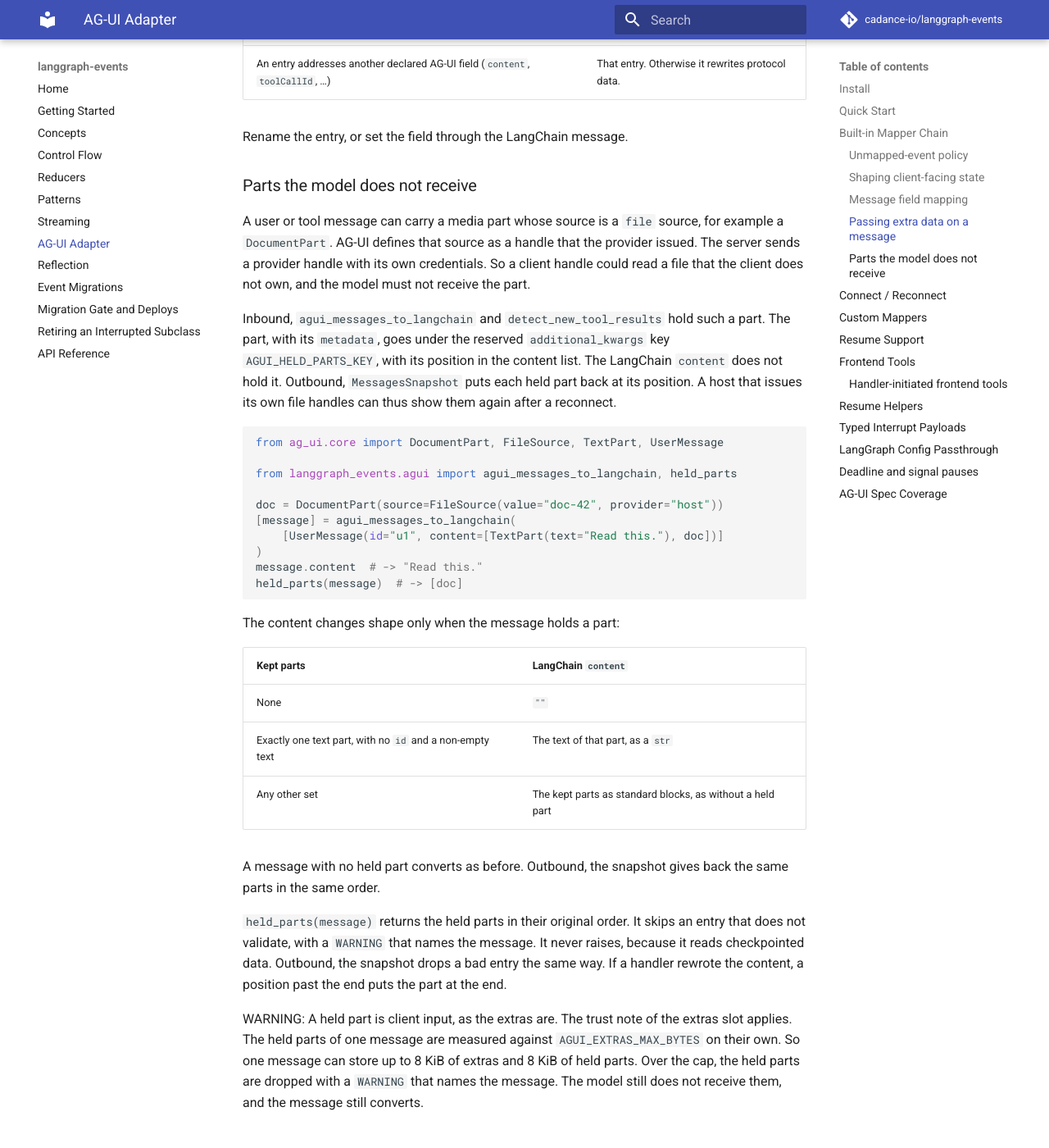
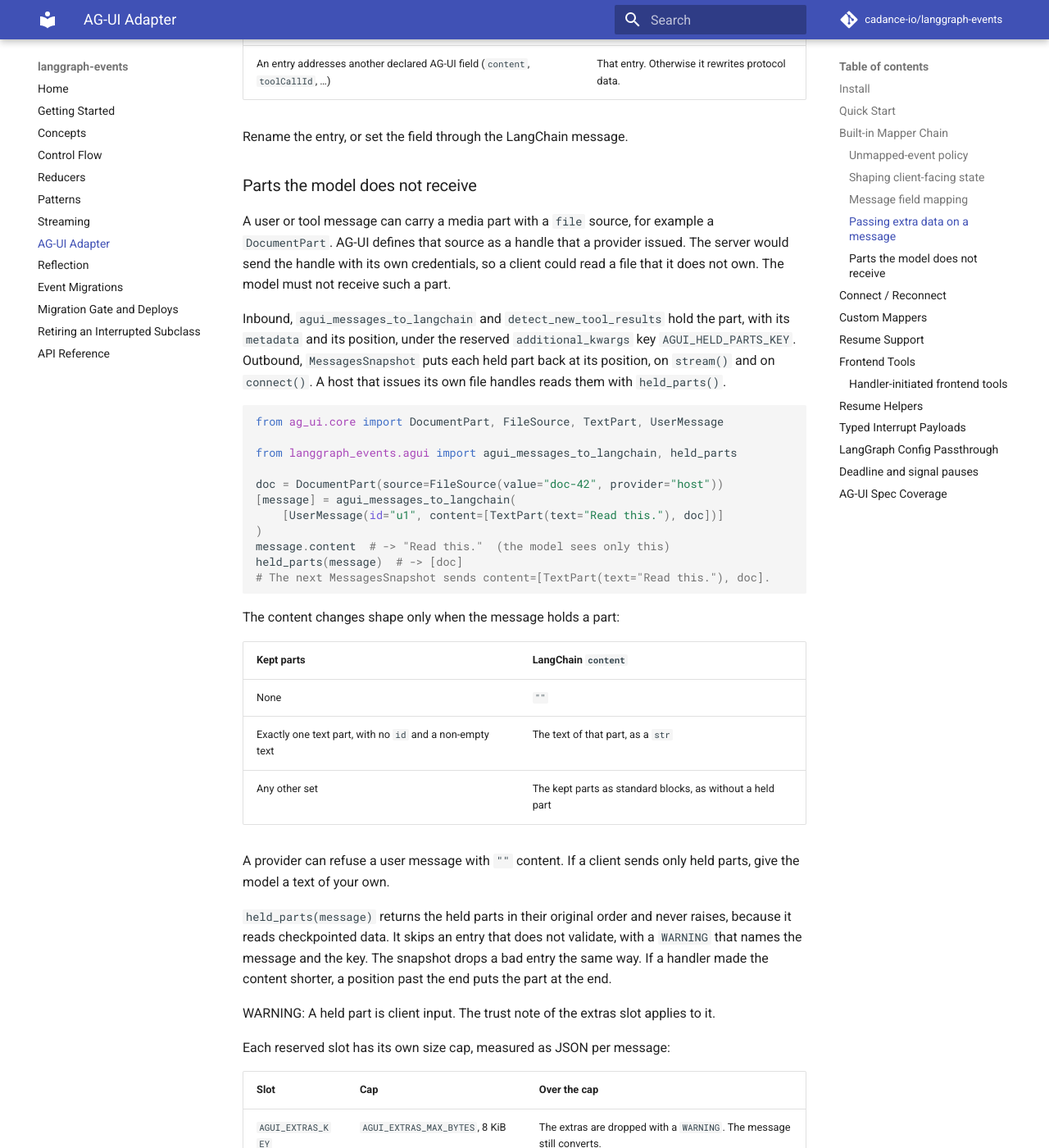
Before and after one commit to cadance-io/langgraph-events, an MkDocs documentation site: the page built from docs/agui.md, in a window 1280 px wide and 1400 px high, scrolled down 5813 px. Shown: the whole window at 82% size. Built offline with MkDocs 1.6.1 and Material for MkDocs 9.7.7, drawn with Linux system fonts in a browser that asks for light colours; comment, search, counter and statistics services are not loaded; some of the changed text lies outside the part shown.

Commit message:
fix(agui): restore held parts byte for byte, and tighten the held-parts code
The review of #228 found two gaps.

- The held part was dumped with exclude_none=True. An extra field with
  a null value, on the part or on its source, did not come back on the
  snapshot. The dump now keeps it.
- An errored tool message with a held part sent the status literal as
  its error, not the text of the message. The reason now comes from the
  LangChain content before the held parts go back in.

Simplifications:

- The reader validates each entry with one model, _HeldEntry, and logs
  one WARNING that names the key and the expected shape.
- The inbound side partitions the parts once. The hold_inbound_parts
  wrapper is gone: the converter calls capped_slot directly.
- The cap WARNING names the additional_kwargs key and the
  AGUI_EXTRAS_MAX_BYTES cap.
- The tool-result path labels a message with no id by its tool call id.
- Docstrings and test docstrings that restated the code are cut.

Docs: docs/api.md lists AGUI_HELD_PARTS_KEY and held_parts. The agui.md
section shows the snapshot result, and a table states both 8 KiB caps.

Co-Authored-By: Claude Opus 5.5 <noreply@anthropic.com>
Claude-Session: https://claude.ai/code/session_01HFwCtn5ctQKMB57pWvLVF1

````diff
--- a/docs/agui.md
+++ b/docs/agui.md
@@ -165,9 +165,9 @@ Rename the entry, or set the field through the LangChain message.
 
 ### Parts the model does not receive
 
-A user or tool message can carry a media part whose source is a `file` source, for example a `DocumentPart`. AG-UI defines that source as a handle that the provider issued. The server sends a provider handle with its own credentials. So a client handle could read a file that the client does not own, and the model must not receive the part.
+A user or tool message can carry a media part with a `file` source, for example a `DocumentPart`. AG-UI defines that source as a handle that a provider issued. The server would send the handle with its own credentials, so a client could read a file that it does not own. The model must not receive such a part.
 
-Inbound, `agui_messages_to_langchain` and `detect_new_tool_results` hold such a part. The part, with its `metadata`, goes under the reserved `additional_kwargs` key `AGUI_HELD_PARTS_KEY`, with its position in the content list. The LangChain `content` does not hold it. Outbound, `MessagesSnapshot` puts each held part back at its position. A host that issues its own file handles can thus show them again after a reconnect.
+Inbound, `agui_messages_to_langchain` and `detect_new_tool_results` hold the part, with its `metadata` and its position, under the reserved `additional_kwargs` key `AGUI_HELD_PARTS_KEY`. Outbound, `MessagesSnapshot` puts each held part back at its position, on `stream()` and on `connect()`. A host that issues its own file handles reads them with `held_parts()`.
 
 ```python
 from ag_ui.core import DocumentPart, FileSource, TextPart, UserMessage
@@ -178,8 +178,9 @@ doc = DocumentPart(source=FileSource(value="doc-42", provider="host"))
 [message] = agui_messages_to_langchain(
     [UserMessage(id="u1", content=[TextPart(text="Read this."), doc])]
 )
-message.content  # -> "Read this."
+message.content  # -> "Read this."  (the model sees only this)
 held_parts(message)  # -> [doc]
+# The next MessagesSnapshot sends content=[TextPart(text="Read this."), doc].
 ```
 
 The content changes shape only when the message holds a part:
@@ -190,11 +191,20 @@ The content changes shape only when the message holds a part:
 | Exactly one text part, with no `id` and a non-empty text | The text of that part, as a `str` |
 | Any other set | The kept parts as standard blocks, as without a held part |
 
-A message with no held part converts as before. Outbound, the snapshot gives back the same parts in the same order.
+A provider can refuse a user message with `""` content. If a client sends only held parts, give the model a text of your own.
 
-`held_parts(message)` returns the held parts in their original order. It skips an entry that does not validate, with a `WARNING` that names the message. It never raises, because it reads checkpointed data. Outbound, the snapshot drops a bad entry the same way. If a handler rewrote the content, a position past the end puts the part at the end.
+`held_parts(message)` returns the held parts in their original order and never raises, because it reads checkpointed data. It skips an entry that does not validate, with a `WARNING` that names the message and the key. The snapshot drops a bad entry the same way. If a handler made the content shorter, a position past the end puts the part at the end.
 
-WARNING: A held part is client input, as the extras are. The trust note of the extras slot applies. The held parts of one message are measured against `AGUI_EXTRAS_MAX_BYTES` on their own. So one message can store up to 8 KiB of extras and 8 KiB of held parts. Over the cap, the held parts are dropped with a `WARNING` that names the message. The model still does not receive them, and the message still converts.
+WARNING: A held part is client input. The trust note of the extras slot applies to it.
+
+Each reserved slot has its own size cap, measured as JSON per message:
+
+| Slot | Cap | Over the cap |
+|---|---|---|
+| `AGUI_EXTRAS_KEY` | `AGUI_EXTRAS_MAX_BYTES`, 8 KiB | The extras are dropped with a `WARNING`. The message still converts. |
+| `AGUI_HELD_PARTS_KEY` | `AGUI_EXTRAS_MAX_BYTES`, 8 KiB, counted apart from the extras | The held parts are dropped with a `WARNING`. The model still does not receive them, and the message still converts. |
+
+So one message can store up to 16 KiB in the two slots.
 
 ## Connect / Reconnect
 
@@ -356,7 +366,7 @@ def place(event: OrderConfirmed) -> OrderPlaced:
 `detect_new_tool_results` covers the frontend-tool-result path of resume. A result the client marks with `error` becomes a LangChain `ToolMessage` with `status="error"`. In the other path, the frontend sends `Command(resume=…)` plus new chat messages. Three helpers cover that path:
 
 - **`extract_resume_input(input_data)`**: decode `RunAgentInput.forwarded_props["command"]["resume"]`. Every falsy value (`0`, `""`, `[]`, `{}`, `False`) means "no resume". For a "deny" signal, send `{"approved": false}`, not bare `false`.
-- **`agui_messages_to_langchain(messages, *, drop_invalid_tool_calls=False)`**: convert AG-UI messages (`UserMessage`, `AssistantMessage`, `SystemMessage`, `ToolMessage`, multimodal content included, see [Message field mapping](#message-field-mapping)) to LangChain `BaseMessage`. `ReasoningMessage` and `DeveloperMessage` are skipped at `DEBUG`. `ActivityMessage` and an unknown role raise `ValueError`. With `drop_invalid_tool_calls=True`, a tool call with unparseable JSON args is dropped with a `WARNING`. A `ToolMessage.error` becomes `status="error"`, and extra fields land under `additional_kwargs[AGUI_EXTRAS_KEY]`. Use it directly for custom merging, for example in `seed_factory`.
+- **`agui_messages_to_langchain(messages, *, drop_invalid_tool_calls=False)`**: convert AG-UI messages (`UserMessage`, `AssistantMessage`, `SystemMessage`, `ToolMessage`, multimodal content included, see [Message field mapping](#message-field-mapping)) to LangChain `BaseMessage`. `ReasoningMessage` and `DeveloperMessage` are skipped at `DEBUG`. `ActivityMessage` and an unknown role raise `ValueError`. With `drop_invalid_tool_calls=True`, a tool call with unparseable JSON args is dropped with a `WARNING`. A `ToolMessage.error` becomes `status="error"`, and extra fields land under `additional_kwargs[AGUI_EXTRAS_KEY]`. A content part with a `file` source lands under `additional_kwargs[AGUI_HELD_PARTS_KEY]`. Use it directly for custom merging, for example in `seed_factory`.
 - **`detect_new_frontend_messages(input_data, checkpoint_state, *, reducer_name="messages", drop_invalid_tool_calls=True)`**: read the stored messages from `checkpoint_state["reducers"][reducer_name]`, then convert only the inbound messages whose id is not stored. Returns a tuple of the new messages only. A stored message wins over an inbound message with the same id, because AG-UI defines `MessagesSnapshot` as the messages that the server owns. If two inbound messages have the same id, the result holds the last copy, at the position of the first copy.
 
 ```python
--- a/docs/api.md
+++ b/docs/api.md
@@ -148,6 +148,8 @@ Requires `[agui]`. See [AG-UI Adapter](agui.md).
 |---|---|---|
 | `AGUIAdapter` | Class | Maps `EventGraph` streams to AG-UI protocol events |
 | `AGUI_EXTRAS_KEY` | Constant | Reserved `BaseMessage.additional_kwargs` key. Its mapping is forwarded as extra fields on the AG-UI message, and receives the extra fields of the client on the way back |
+| `AGUI_HELD_PARTS_KEY` | Constant | Reserved `BaseMessage.additional_kwargs` key. It holds each inbound content part with a `file` source, which the model does not receive. The snapshot restores each part at its position. See [Parts the model does not receive](agui.md#parts-the-model-does-not-receive) |
+| `held_parts(message)` | Function | Returns the parts held on a LangChain message as AG-UI `InputContentPart` objects, in their original order. Skips a corrupt entry with a `WARNING`. Never raises |
 | `AGUIAdapter.stream()` / `.connect()` / `.reconnect()` | Method | Execute, rehydrate a checkpoint, refresh |
 | `FrontendStateMutated` | Event | Adapter-emitted `IntegrationEvent` that carries `RunAgentInput.state` for a reducer that projects client state |
 | `FrontendToolCallRequested` | Event | `Interrupted` subclass for a handler-initiated frontend tool call (CopilotKit `useFrontendTool`) |
@@ -157,7 +159,7 @@ Requires `[agui]`. See [AG-UI Adapter](agui.md).
 | `MapperContext` | Dataclass | Shared state (run ID, thread ID, message counter) per stream |
 | `create_starlette_response` / `encode_sse_stream` | Function | Framework-agnostic SSE wrapping |
 | `extract_resume_input` | Function | Pulls and JSON-decodes `RunAgentInput.forwarded_props["command"]["resume"]`. Returns `None` if absent or falsy |
-| `agui_messages_to_langchain` | Function | Converts AG-UI protocol messages to LangChain `BaseMessage` instances. Maps `ToolMessage.error` to `status="error"` and extra fields to `additional_kwargs[AGUI_EXTRAS_KEY]`. Optional `drop_invalid_tool_calls=True` skips a tool call whose JSON arguments fail to parse |
+| `agui_messages_to_langchain` | Function | Converts AG-UI protocol messages to LangChain `BaseMessage` instances. Maps `ToolMessage.error` to `status="error"`, extra fields to `additional_kwargs[AGUI_EXTRAS_KEY]`, and each content part with a `file` source to `additional_kwargs[AGUI_HELD_PARTS_KEY]`. Optional `drop_invalid_tool_calls=True` skips a tool call whose JSON arguments fail to parse |
 | `detect_new_frontend_messages` | Function | `resume_factory` helper. Reads the stored messages from `checkpoint_state["reducers"][reducer_name]`, then converts only the inbound messages whose id is not stored. Returns a tuple of the new messages. A stored message wins over an inbound message with the same id |
 | `build_langchain_tools` / `detect_new_tool_results` | Function | Convert `RunAgentInput.tools` to OpenAI format, or extract the new `ToolMessage`s from a resume request |
 
````
Also changed, not shown: CHANGELOG.md (+13 -10 lines), 6 other files.
